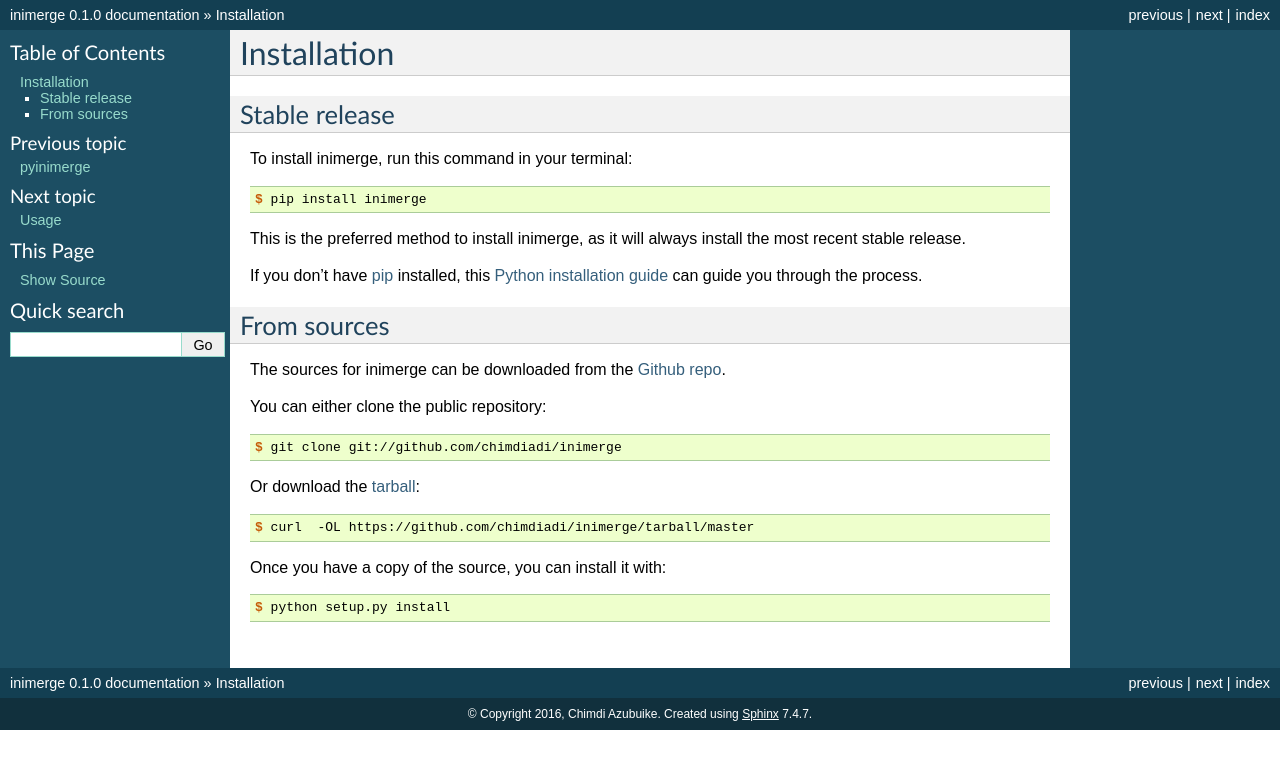
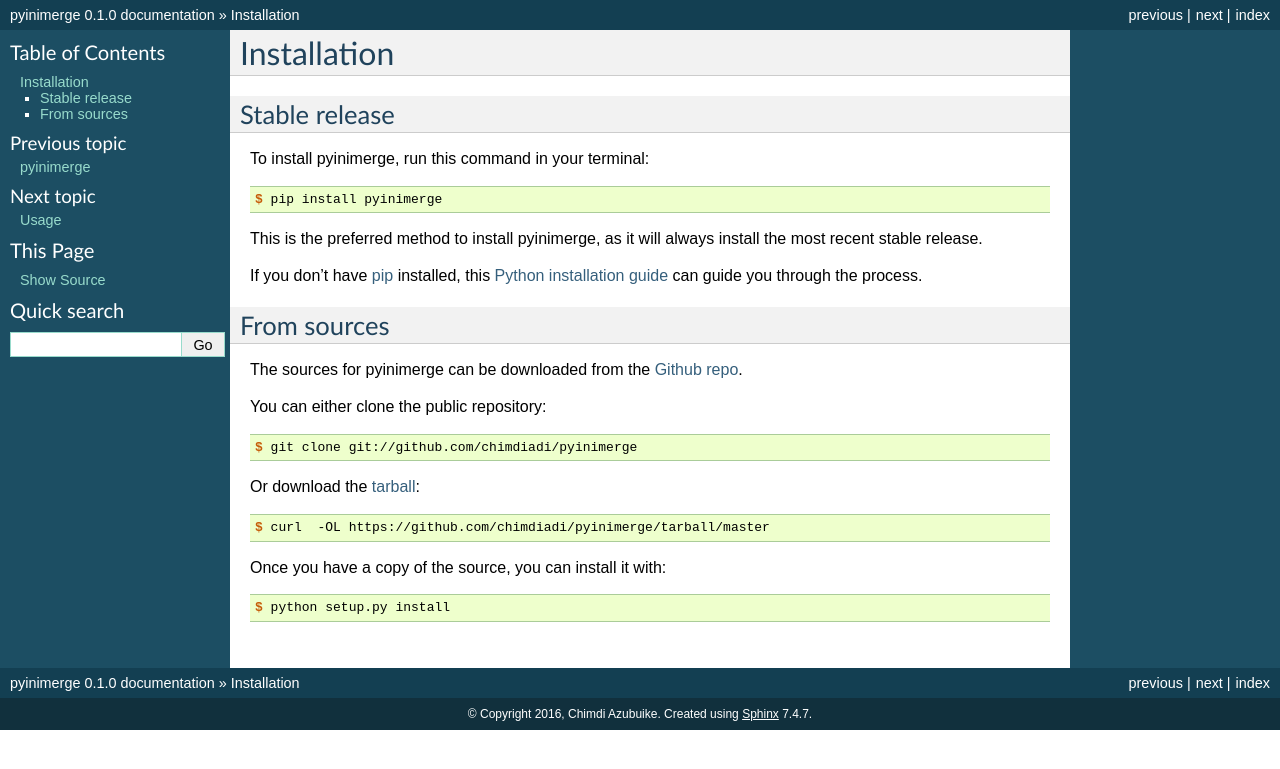
Before and after one commit to chimdiadi/inimerge, a Sphinx documentation site: the page built from docs/installation.rst, in a window 1280 px wide. Shown: the top 769 px of the page. Built offline with Sphinx 7.4.7, drawn with Linux system fonts in a browser that asks for light colours; pages that are not in the unit, such as notebooks, are missing from menus; the version number is read from the project's files by our own code.

Commit message:
modified package name further from inimerge to pyinimerge

```diff
--- a/docs/conf.py
+++ b/docs/conf.py
@@ -1,7 +1,7 @@
 #!/usr/bin/env python
 # -*- coding: utf-8 -*-
 #
-# inimerge documentation build configuration file, created by
+# pyinimerge documentation build configuration file, created by
 # sphinx-quickstart on Tue Jul  9 22:26:36 2013.
 #
 # This file is execfile()d with the current directory set to its
@@ -31,7 +31,7 @@
 # version is used.
 sys.path.insert(0, project_root)
 
-import inimerge
+import pyinimerge
 
 # -- General configuration ---------------------------------------------
 
@@ -55,7 +55,7 @@
 master_doc = 'index'
 
 # General information about the project.
-project = u'inimerge'
+project = u'pyinimerge'
 copyright = u"2016, Chimdi Azubuike"
 
 # The version info for the project you're documenting, acts as replacement
@@ -63,9 +63,9 @@
 # the built documents.
 #
 # The short X.Y version.
-version = inimerge.__version__
+version = pyinimerge.__version__
 # The full version, including alpha/beta/rc tags.
-release = inimerge.__version__
+release = pyinimerge.__version__
 
 # The language for content autogenerated by Sphinx. Refer to documentation
 # for a list of supported languages.
@@ -188,7 +188,7 @@
 #html_file_suffix = None
 
 # Output file base name for HTML help builder.
-htmlhelp_basename = 'inimergedoc'
+htmlhelp_basename = 'pyinimergedoc'
 
 
 # -- Options for LaTeX output ------------------------------------------
@@ -208,8 +208,8 @@
 # (source start file, target name, title, author, documentclass
 # [howto/manual]).
 latex_documents = [
-    ('index', 'inimerge.tex',
-     u'inimerge Documentation',
+    ('index', 'pyinimerge.tex',
+     u'pyinimerge Documentation',
      u'Chimdi Azubuike', 'manual'),
 ]
 
@@ -239,8 +239,8 @@
 # One entry per manual page. List of tuples
 # (source start file, name, description, authors, manual section).
 man_pages = [
-    ('index', 'inimerge',
-     u'inimerge Documentation',
+    ('index', 'pyinimerge',
+     u'pyinimerge Documentation',
      [u'Chimdi Azubuike'], 1)
 ]
 
@@ -254,10 +254,10 @@
 # (source start file, target name, title, author,
 #  dir menu entry, description, category)
 texinfo_documents = [
-    ('index', 'inimerge',
-     u'inimerge Documentation',
+    ('index', 'pyinimerge',
+     u'pyinimerge Documentation',
      u'Chimdi Azubuike',
-     'inimerge',
+     'pyinimerge',
      'One line description of project.',
      'Miscellaneous'),
 ]
--- a/docs/index.rst
+++ b/docs/index.rst
@@ -1,9 +1,9 @@
-.. inimerge documentation master file, created by
+.. pyinimerge documentation master file, created by
    sphinx-quickstart on Tue Jul  9 22:26:36 2013.
    You can adapt this file completely to your liking, but it should at least
    contain the root `toctree` directive.
 
-Welcome to inimerge's documentation!
+Welcome to pyinimerge's documentation!
 ======================================
 
 Contents:
--- a/docs/installation.rst
+++ b/docs/installation.rst
@@ -8,13 +8,13 @@
 Stable release
 --------------
 
-To install inimerge, run this command in your terminal:
+To install pyinimerge, run this command in your terminal:
 
 .. code-block:: console
 
-    $ pip install inimerge
+    $ pip install pyinimerge
 
-This is the preferred method to install inimerge, as it will always install the most recent stable release.
+This is the preferred method to install pyinimerge, as it will always install the most recent stable release.
 
 If you don't have `pip`_ installed, this `Python installation guide`_ can guide
 you through the process.
@@ -26,19 +26,19 @@
 From sources
 ------------
 
-The sources for inimerge can be downloaded from the `Github repo`_.
+The sources for pyinimerge can be downloaded from the `Github repo`_.
 
 You can either clone the public repository:
 
 .. code-block:: console
 
-    $ git clone git://github.com/chimdiadi/inimerge
+    $ git clone git://github.com/chimdiadi/pyinimerge
 
 Or download the `tarball`_:
 
 .. code-block:: console
 
-    $ curl  -OL https://github.com/chimdiadi/inimerge/tarball/master
+    $ curl  -OL https://github.com/chimdiadi/pyinimerge/tarball/master
 
 Once you have a copy of the source, you can install it with:
 
@@ -47,5 +47,5 @@
     $ python setup.py install
 
 
-.. _Github repo: https://github.com/chimdiadi/inimerge
-.. _tarball: https://github.com/chimdiadi/inimerge/tarball/master
+.. _Github repo: https://github.com/chimdiadi/pyinimerge
+.. _tarball: https://github.com/chimdiadi/pyinimerge/tarball/master
--- a/docs/usage.rst
+++ b/docs/usage.rst
@@ -2,6 +2,6 @@
 Usage
 =====
 
-To use inimerge in a project::
+To use pyinimerge in a project::
 
-    import inimerge
+    import pyinimerge
```
Also changed, not shown: CONTRIBUTING.rst (+12 -12 lines), .github/ISSUE_TEMPLATE.md, .travis.yml, 4 other files.
